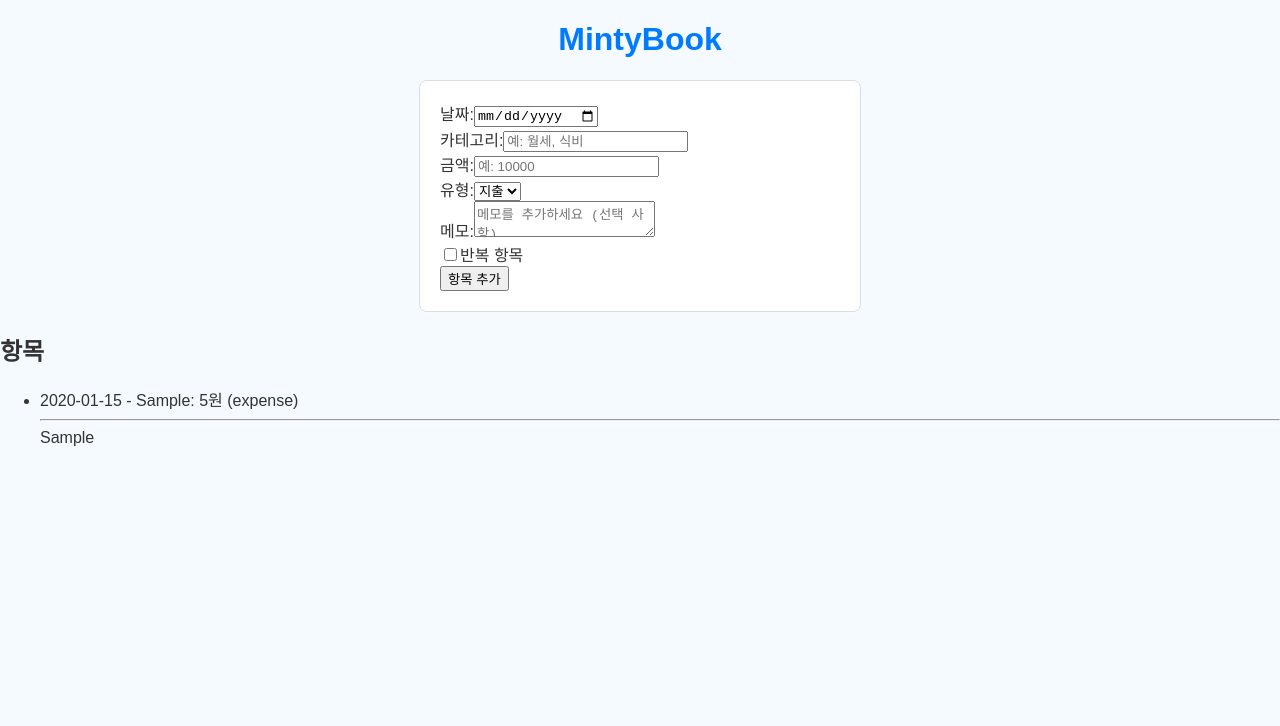
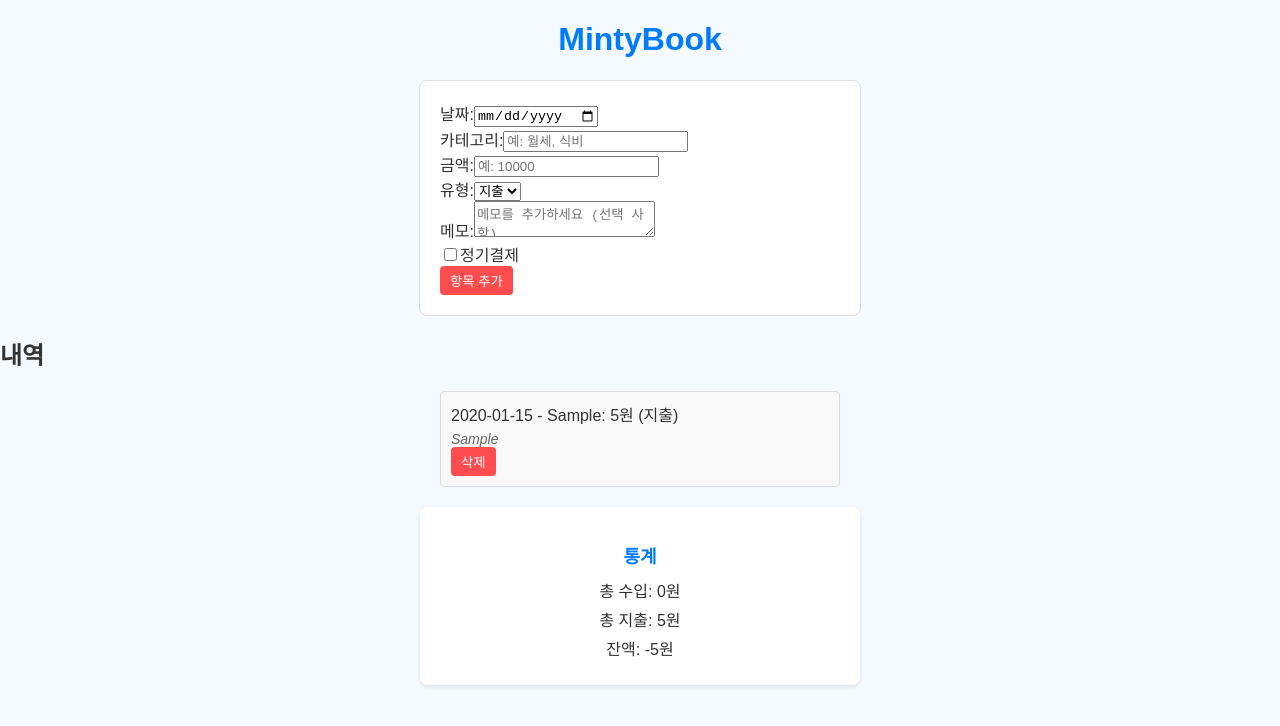
Before and after one commit to yoonn2/mintybook, a React (Create React App) app: page / in a window 1280 px wide. Both pictures are taken after typing "2020-01-15", "Sample", "5", "Sample" into the empty fields and a click on the button "항목 추가". Shown: the top 726 px of the page. Built offline with nearby package versions, Linux system fonts and the light colour scheme.

Commit message:
stats추가

```diff
--- a/src/App.js
+++ b/src/App.js
@@ -2,20 +2,24 @@ import React, { useState } from "react";
 import "./styles/App.css";
 import AddEntry from "./components/AddEntry";
 import EntryList from "./components/EntryList";
+import Stats from "./components/Stats";
 
 function App() {
   const [entries, setEntries] = useState([]);
   // 데이터 추가하는 함수
   const handleAddEntry = (entry) => {
     setEntries([...entries, entry]); // 기존 항목에 새 항목 추가
-    console.log("새 항목:", entry); // 콘솔에서 확인인
+    console.log("새 항목:", entry); // 콘솔에서 확인
   };
-
+  const handleDeleteEntry = (id) => {
+    setEntries(entries.filter((entry) => entry.id !== id));
+  }
   return (
     <div>
       <h1>MintyBook</h1>
       <AddEntry onAdd={handleAddEntry} />
-      <EntryList entries={entries} />
+      <EntryList entries={entries} onDelete={handleDeleteEntry} />
+      <Stats entries={entries} />
     </div>
   );
 }
--- a/src/components/AddEntry.js
+++ b/src/components/AddEntry.js
@@ -8,7 +8,6 @@ const AddEntry = ({ onAdd }) => {
     type: "expense", // 지출
     memo: "",
     isRecurring: false, // 반복 아님
-    recurrenceInterval: "monthly", // 월간 반복
   });
 // 입력값 변경 처리
 const handleChange = (e) => {
@@ -24,10 +23,9 @@ const handleSubmit = (e) => {
     date: "",
     category: "",
     amount: "",
-    type: "",
+    type: "expense",
     memo: "",
     isRecurring: false,
-    recurrenceInterval: "monthly",
   });
 };
   return (
@@ -98,20 +96,8 @@ const handleSubmit = (e) => {
             checked={form.isRecurring}
             onChange={handleChange}
           />
-          반복 항목
+          정기결제
         </label>
-        {form.isRecurring && (
-          <select
-            name="recurrenceInterval"
-            value={form.recurrenceInterval}
-            onChange={handleChange}
-          >
-            <option value="daily">매일</option>
-            <option value="weekly">매주</option>
-            <option value="monthly">매월</option>
-            <option value="yearly">매년</option>
-          </select>
-        )}
       </div>
       <button type="submit">항목 추가</button>
     </form>
--- a/src/components/EntryList.js
+++ b/src/components/EntryList.js
@@ -1,13 +1,19 @@
-const EntryList = ({ entries }) => {
+import "../styles/EntryList.css";
+
+const EntryList = ({ entries, onDelete }) => {
   return (
     <div>
-      <h2>항목</h2>
+      <h2>내역</h2>
       <ul>
         {entries.map((entry) => (
           <li key={entry.id}>
-            {entry.date} - {entry.category}: {entry.amount}원 ({entry.type})
-            <hr></hr>
-            {entry.memo}
+            <div>
+              {entry.date} - {entry.category}: {entry.amount}원 (
+                {entry.type === "expense"  ? "지출" : "수입" })
+            </div>
+            {/* 메모가 있을때만 출력 */}
+            {entry.memo && <div className="memo">{entry.memo}</div>}
+            <button onClick={() => onDelete(entry.id)}>삭제</button>
           </li>
         ))}
       </ul>
--- a/src/components/Stats.js
+++ b/src/components/Stats.js
@@ -0,0 +1,25 @@
+import "../styles/Stats.css";
+
+const Stats = ({ entries }) => {
+    // 총 수입 계산
+    const totalIncome = entries
+        .filter((entry) => entry.type === "income")
+        .reduce((sum, entry) => sum + Number(entry.amount), 0);
+    // 총 지출 계산
+    const totalExpense = entries
+        .filter((entry) => entry.type === "expense")
+        .reduce((sum, entry) => sum + Number(entry.amount), 0);
+    // 잔액 계산
+    const balance = totalIncome - totalExpense;
+
+    return (
+        <div className="stats">
+            <h2>통계</h2>
+            <p>총 수입: {totalIncome.toLocaleString()}원</p>
+            <p>총 지출: {totalExpense.toLocaleString()}원</p>
+            <p>잔액: {balance.toLocaleString()}원</p>
+        </div>
+    );
+};
+
+export default Stats;
--- /dev/null
+++ b/src/styles/EntryList.css
@@ -0,0 +1,33 @@
+ul {
+    list-style: none;
+    padding: 0;
+    margin: 20px auto;
+    max-width: 400px;
+}
+
+li {
+    margin: 10px 0;
+    padding: 10px;
+    background-color: #f9f9f9;
+    border: 1px solid #ddd;
+    border-radius: 4px;
+}
+
+li>div.memo {
+    margin-top: 5px;
+    font-size: 14px;
+    color: #666;
+    font-style: italic;
+}
+button {
+    padding: 5px 10px;
+    background-color: #ff4d4f;
+    color: white;
+    border: none;
+    border-radius: 4px;
+    cursor: pointer;
+}
+
+button:hover {
+    background-color: #d9363e;
+}
--- /dev/null
+++ b/src/styles/Stats.css
@@ -0,0 +1,21 @@
+.stats {
+    max-width: 400px;
+    margin: 20px auto;
+    padding: 20px;
+    background-color: white;
+    border-radius: 8px;
+    box-shadow: 0 2px 4px rgba(0, 0, 0, 0.1);
+    text-align: center;
+}
+
+.stats h2 {
+    margin-bottom: 10px;
+    font-size: 18px;
+    color: #007bff;
+}
+
+.stats p {
+    margin: 5px 0;
+    font-size: 16px;
+    color: #333;
+}
```
